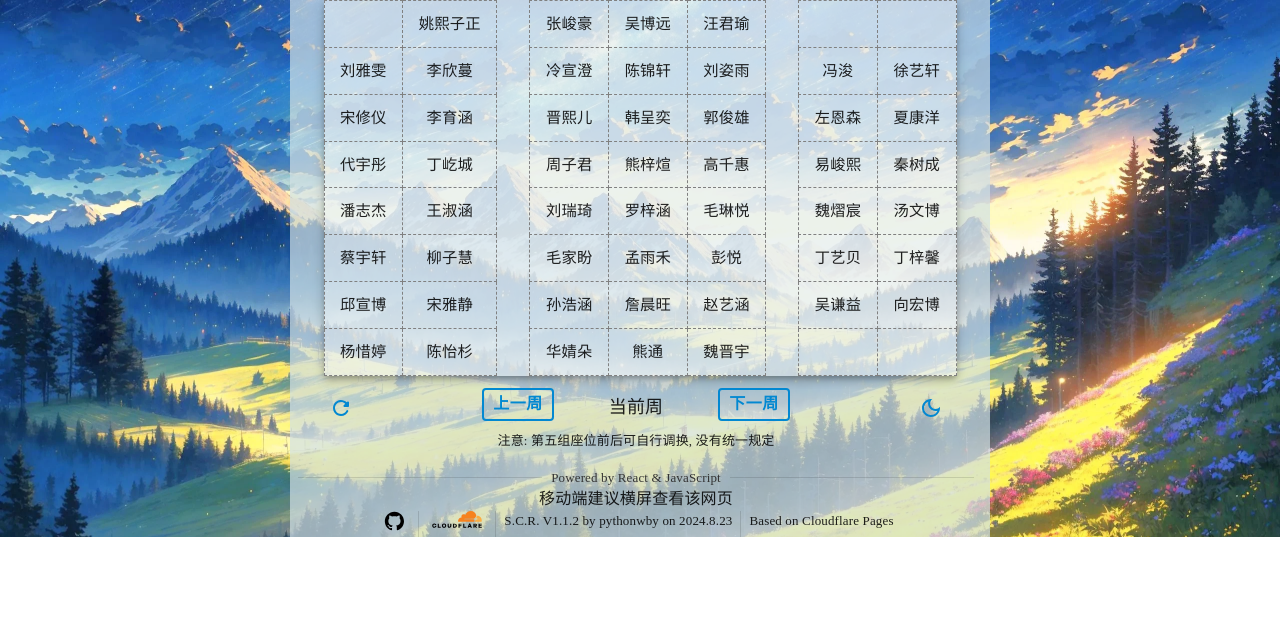
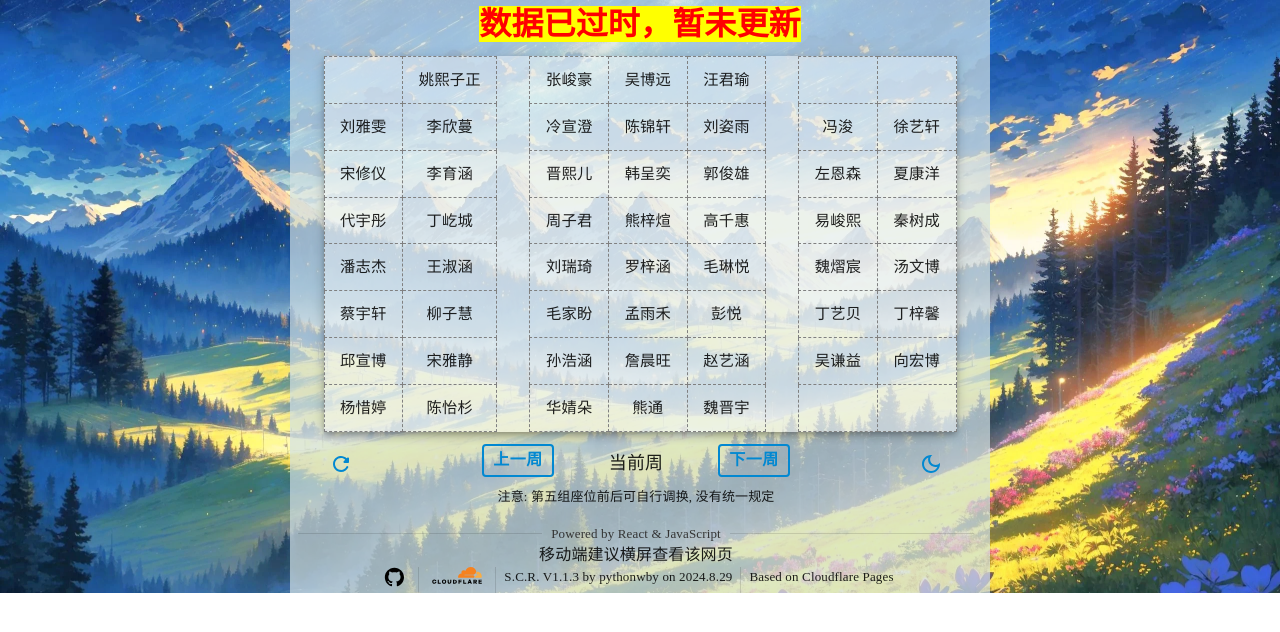
Before and after one commit to pythonwby/SeatChangerReact, a React (Create React App) app: page / in a window 1280 px wide. Shown: the top 632 px of the page. Built offline with nearby package versions, Linux system fonts and the light colour scheme; a small style sheet from the web is missing.

Commit message:
Version 1.1.3

```diff
--- a/src/App.js
+++ b/src/App.js
@@ -98,6 +98,9 @@ function App() {
 					<Box sx={boxBackgroundSx}>
 						<Grid container spacing={1} alignContent={'center'} justifyContent={'center'}>
 							<Grid item xs={12}>
+								<span className='data-out-of-date-warning-style'>数据已过时，暂未更新</span>
+							</Grid>
+							<Grid item xs={12}>
 								<Paper sx={paperBackgroundSx} elevation={5}>
 									<TableContainer>
 										<Table>
@@ -153,7 +156,7 @@ function App() {
 								<Stack spacing={1} direction='row' alignContent={'center'} justifyContent={'center'} divider={<Divider orientation="vertical" variant='middle' flexItem />}>
 									<a rel="noreferrer" target='_blank' href='https://github.com/pythonwby/SeatChangerReact' className='info-span-style'><GithubLogoSVG/></a>
 									<a rel="noreferrer" target='_blank' href='https://www.cloudflare.com'><CloudflareLogoSVG/></a>
-									<span className='info-span-style'>S.C.R. V1.1.2 by pythonwby on 2024.8.23</span>
+									<span className='info-span-style'>S.C.R. V1.1.3 by pythonwby on 2024.8.29</span>
 									<span className='info-span-style'>Based on Cloudflare Pages</span>
 								</Stack>
 							</Grid>
--- a/src/Styles.css
+++ b/src/Styles.css
@@ -20,6 +20,13 @@ body{
     font-size: small;
     height: min-content;
 }
+.data-out-of-date-warning-style{
+    font-family: LXGW WenKai Lite;
+    font-size: xx-large;
+    color: red;
+    font-weight: bold;
+    background-color: yellow;
+}
 .backgroundImage-style-light {
     background-image: url('./BackgroundImageLight.webp');
     background-size: cover;
```
Also changed, not shown: 1 other file (tests, documents, lock files or other folders).
